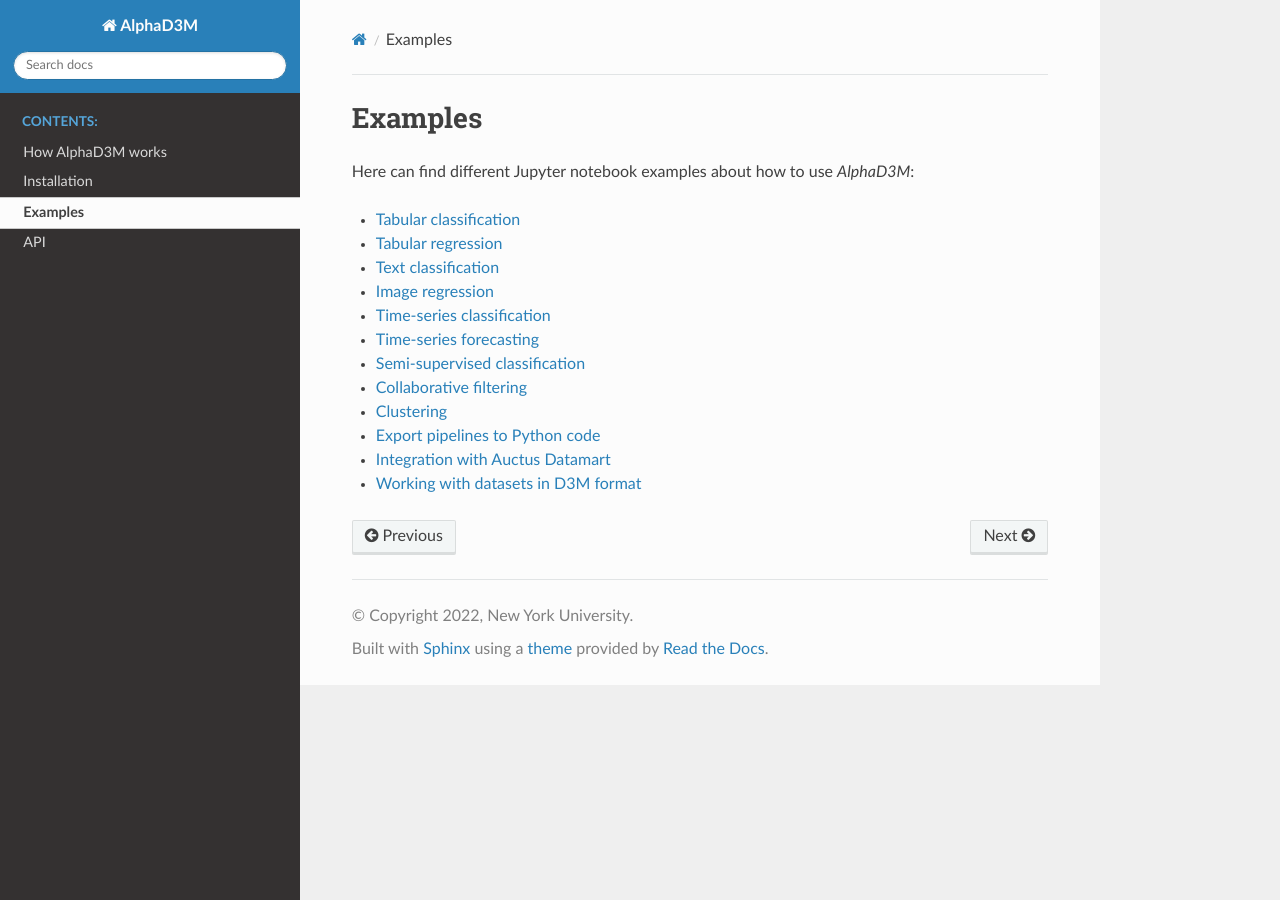
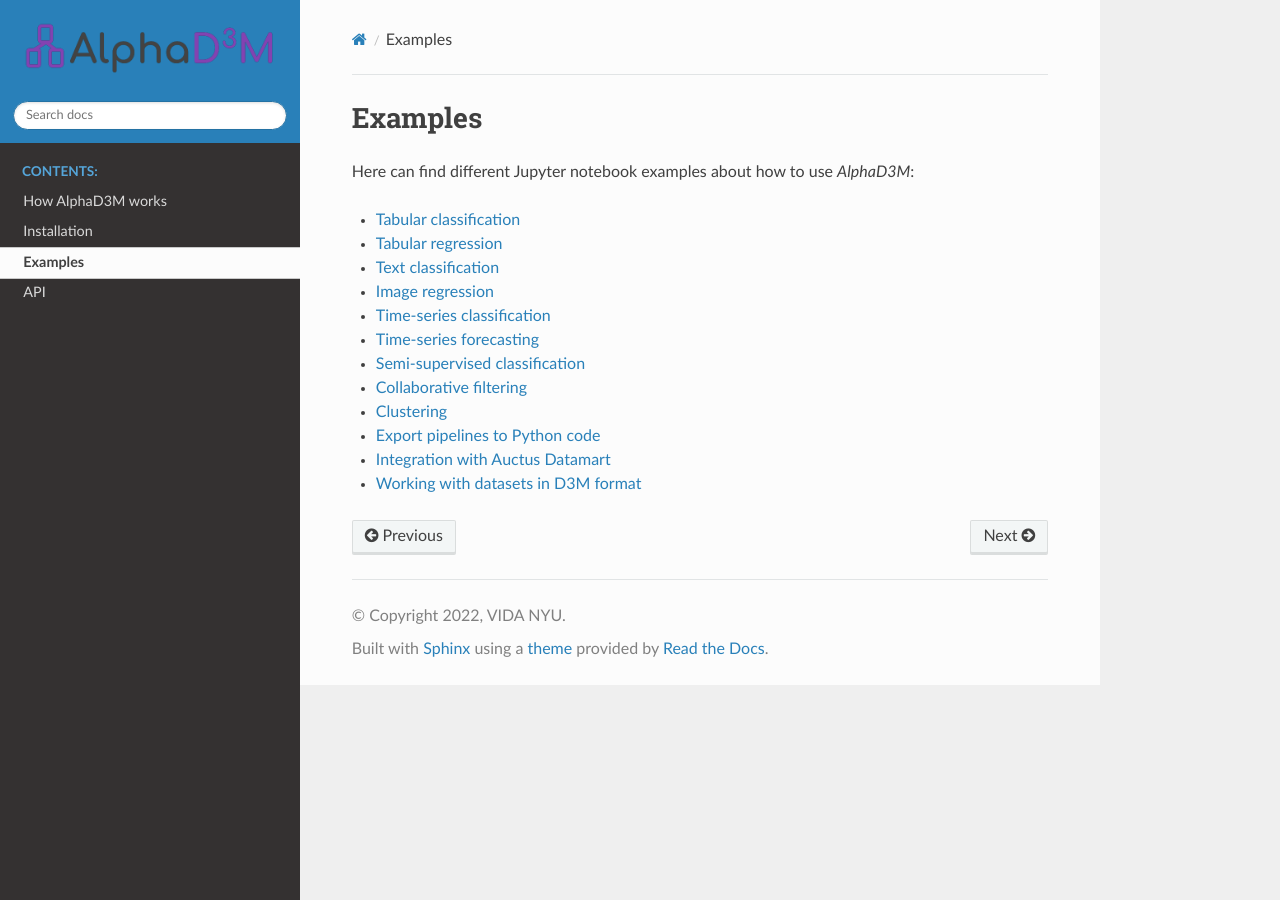
Before and after one commit to VIDA-NYU/alphad3m, a Sphinx documentation site: the page built from docs/source/examples.rst, in a window 1280 px wide. Built offline with Sphinx 7.4.7 and the Read the Docs theme 2.0.0, drawn with Linux system fonts in a browser that asks for light colours; pages that are not in the unit, such as notebooks, are missing from menus.

Commit message:
Add logo

```diff
--- a/docs/source/conf.py
+++ b/docs/source/conf.py
@@ -19,8 +19,8 @@
 # -- Project information -----------------------------------------------------
 
 project = 'AlphaD3M'
-copyright = '2022, New York University'
-author = 'New York University'
+copyright = '2022, VIDA NYU'
+author = 'VIDA NYU'
 
 # The full version, including alpha/beta/rc tags
 release = ''
@@ -54,6 +54,13 @@
 # so a file named "default.css" will overwrite the builtin "default.css".
 #html_static_path = ['_static']
 
+html_logo = 'images/logo.png'
+
+html_theme_options = {
+    'logo_only': True,
+    'display_version': True,
+}
+
 autodoc_member_order = 'bysource'
 
 autoclass_content = 'both'
--- a/docs/source/index.rst
+++ b/docs/source/index.rst
@@ -1,7 +1,7 @@
-Welcome to AlphaD3M's documentation!
-======================================
+Overview
+=========
 
-|AlphaD3M| is an AutoML system that automatically searches for models and derives end-to-end pipelines that read,
+AlphaD3M is an AutoML system that automatically searches for models and derives end-to-end pipelines that read,
 pre-process the data, and train the model. AlphaD3M leverages recent advances in deep reinforcement learning and is
 able to adapt to different application domains and problems through incremental learning.
 
```
Also changed, not shown: docs/source/images/logo.png (added).
